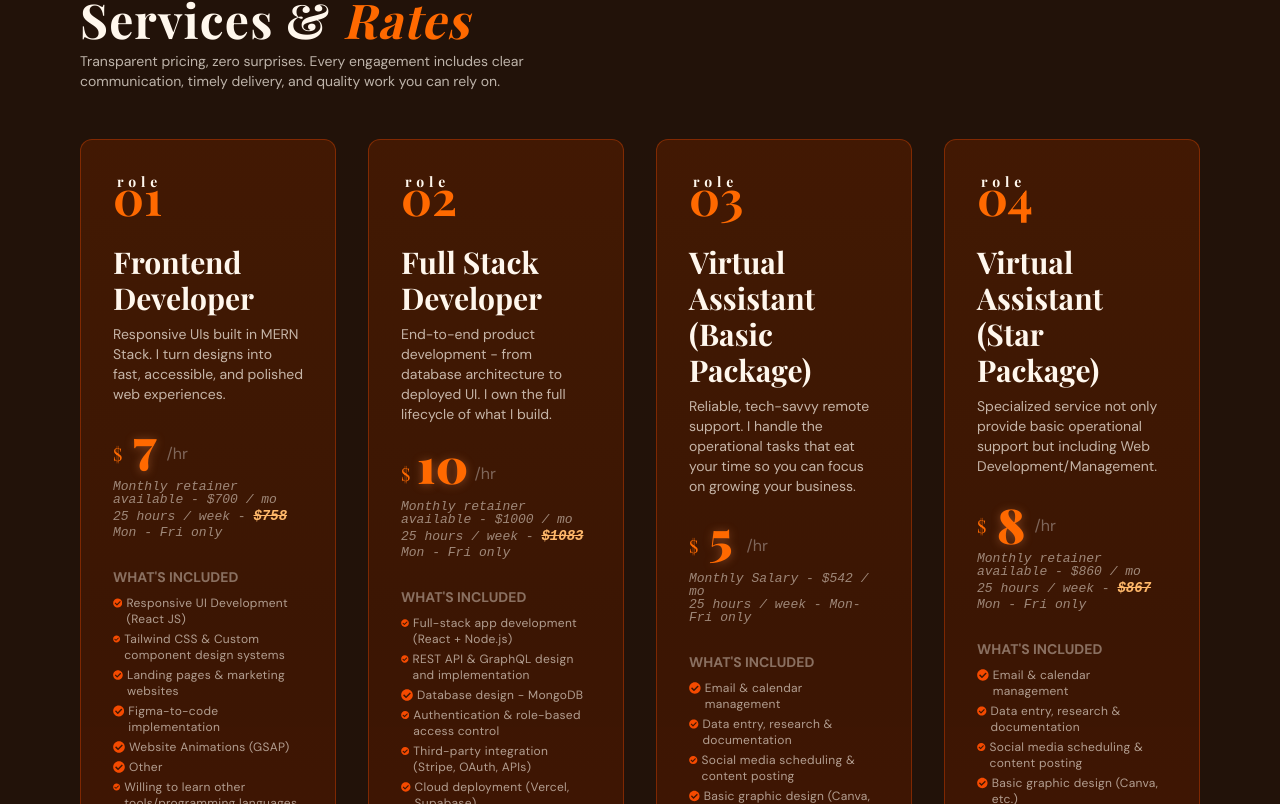
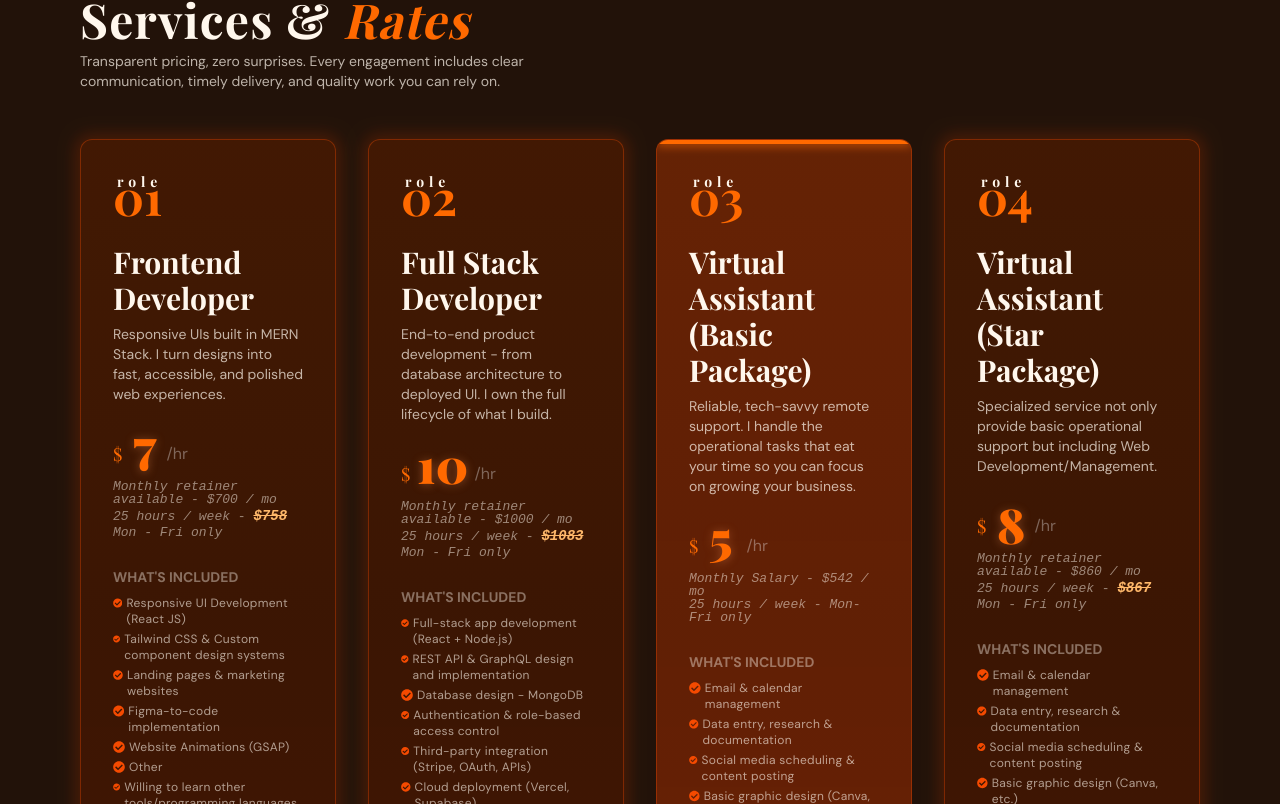
Before and after one commit to maryyygb/Portfolio, a React app in the folder frontend/: page / in a window 1280 px wide. Shown: the part 2956-3760 px from the top of the page. Built offline with nearby package versions, Linux system fonts and the light colour scheme; the HTML template or start-up script is replaced by a standard one; a web font is replaced by a local one.

Commit message:
Frontend: Added design to the Service section part.

```diff
--- a/frontend/src/components/Services.jsx
+++ b/frontend/src/components/Services.jsx
@@ -21,7 +21,8 @@ const Services = () => {
         </div>
         <div className="mt-12">
           <div className="text-orange-50 grid md:grid-cols-2 xl:grid-cols-4 gap-y-8 gap-x-8">
-            <div className="skills p-8 border-1 border-solid border-orange-600/35">
+            <div className="skills p-8 border-1 border-solid border-orange-600/35 shadow-[0_0_15px_5px]
+        shadow-orange-800/30">
               <div className="role-sec-1">
                 <p className="role-n">
                   01 <span className="role-w">role</span>
@@ -75,7 +76,8 @@ const Services = () => {
                 </ul>
               </div>
             </div>
-            <div className="skills p-8 border-1 border-solid border-orange-600/35">
+            <div className="skills p-8 border-1 border-solid border-orange-600/35 shadow-[0_0_15px_5px]
+        shadow-orange-800/30">
               <div className="role-sec-1">
                 <p className="role-n">
                   02 <span className="role-w">role</span>
@@ -134,7 +136,9 @@ const Services = () => {
                 </ul>
               </div>
             </div>
-            <div className="skills p-8 border-1 border-solid border-orange-600/35">
+            <div className="skills p-8 border-1 border-solid border-orange-600/35 relative overflow-hidden bg-orange-900">
+            <div className="r-03 absolute top-0 left-0 bg-orange-500 h-1 w-full shadow-[0_1px_10px] shadow-orange-500"></div>
+            <div className="r-03 absolute bottom-0 left-0 bg-orange-500 h-1 w-full shadow-[0_1px_10px] shadow-orange-500"></div>
               <div className="role-sec-1">
                 <p className="role-n">
                   03 <span className="role-w">role</span>
@@ -194,7 +198,8 @@ const Services = () => {
                 </ul>
               </div>
             </div>
-            <div className="skills p-8  border-1 border-solid border-orange-600/35">
+            <div className="skills p-8  border-1 border-solid border-orange-600/35 shadow-[0_0_15px_5px]
+        shadow-orange-800/30">
               <div className="role-sec-1">
                 <p className="role-n">
                   04 <span className="role-w">role</span>
```
